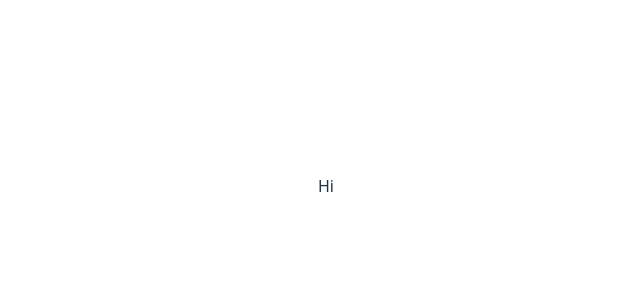
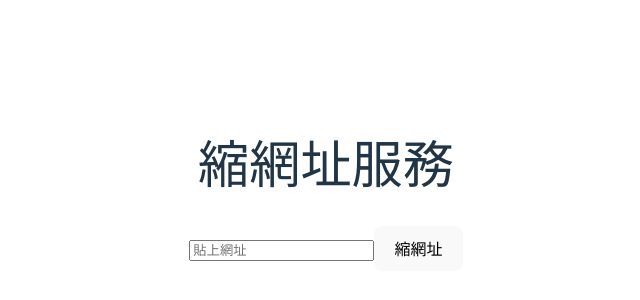
Before and after one commit to sin-huang/url-shortener-frontend, a Vue app: page / in a window 1280 px wide. Shown: the part 214-514 px from the top of the page, without its empty margins (314-954 px from the left). Built offline with nearby package versions, Linux system fonts and the light colour scheme.

Commit message:
feat: add URL shortening view and integrate with backend API

```diff
--- a/src/App.vue
+++ b/src/App.vue
@@ -1,9 +1,9 @@
 <script setup>
+import TranformUrlView from './views/TranformUrlView.vue';
 </script>
 
 <template>
-  Hi
+  <TranformUrlView />
 </template>
 
-<style scoped>
-</style>
+<style scoped></style>
--- /dev/null
+++ b/src/views/TranformUrlView.vue
@@ -0,0 +1,29 @@
+<script setup>
+import { ref } from 'vue'
+import axios from 'axios'
+
+const originalUrl = ref('')
+const shortUrl = ref('')
+
+const handleSubmit = async () => {
+  const res = await axios.post('http://localhost:3000/shorten', {
+    originalUrl: originalUrl.value
+  })
+  shortUrl.value = res.data.shortUrl
+}
+</script>
+
+<template>
+  <div class="p-8 max-w-xl mx-auto">
+    <h1 class="text-2xl font-bold mb-4">縮網址服務</h1>
+    <input v-model="originalUrl" class="border p-2 w-full mb-4" placeholder="貼上網址" />
+    <button @click="handleSubmit" class="bg-blue-500 text-white px-4 py-2 rounded">縮網址</button>
+    <div v-if="shortUrl" class="mt-4">
+      <p>你的短網址：</p>
+      <a :href="shortUrl" target="_blank" class="text-blue-600">{{ shortUrl }}</a>
+    </div>
+  </div>
+</template>
+
+<style scoped>
+</style>
```
